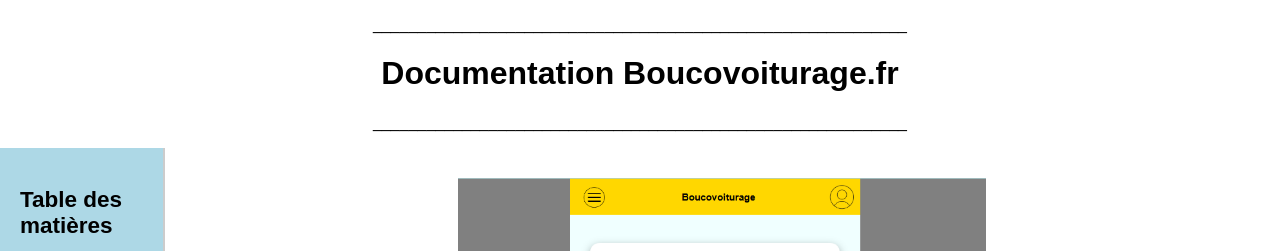
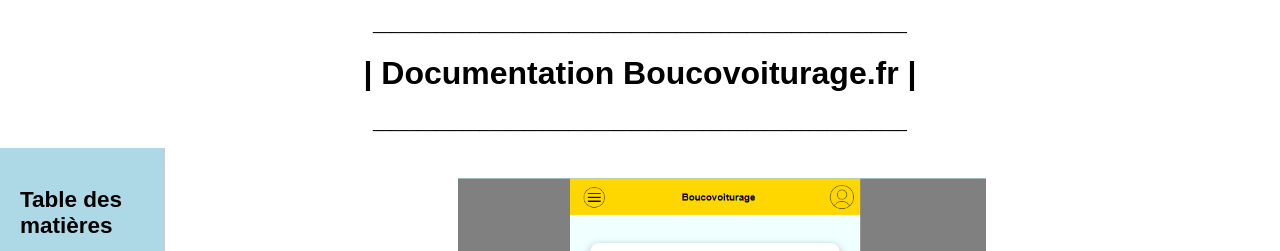
Before and after one commit to mazuriereve/mazuriereve.github.io, a Jekyll site: the page built from README.md, in a window 1280 px wide and 900 px high. Shown: the top 251 px of the window. Built offline with Jekyll 4.4.1, drawn with Linux system fonts in a browser that asks for light colours; our own code applies the rules of GitHub Pages for plain Markdown files.

Commit message:
Update default.html

```diff
--- a/_layouts/default.html
+++ b/_layouts/default.html
@@ -11,9 +11,9 @@
 
         <div style="text-align: center;">
             <header>
-                <p> ____________________________________________________________</p>
-                <h1> Documentation Boucovoiturage.fr </h1>
-                <p> ____________________________________________________________</p>
+                <p>  ____________________________________________________________</p>
+                <h1>|                Documentation Boucovoiturage.fr             |</h1>
+                <p>  ____________________________________________________________</p>
             </header>
         </div>
 
```
